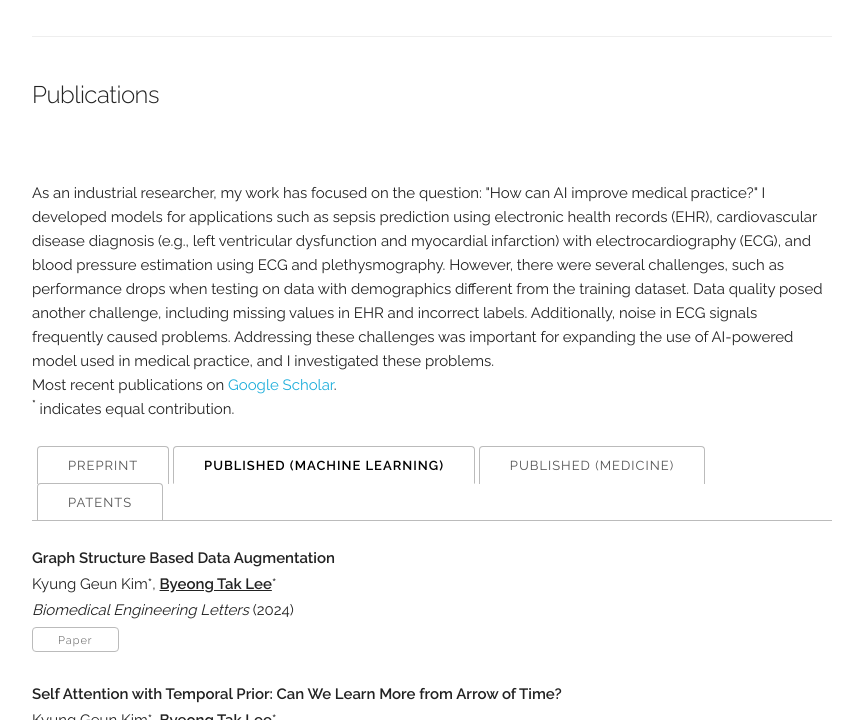
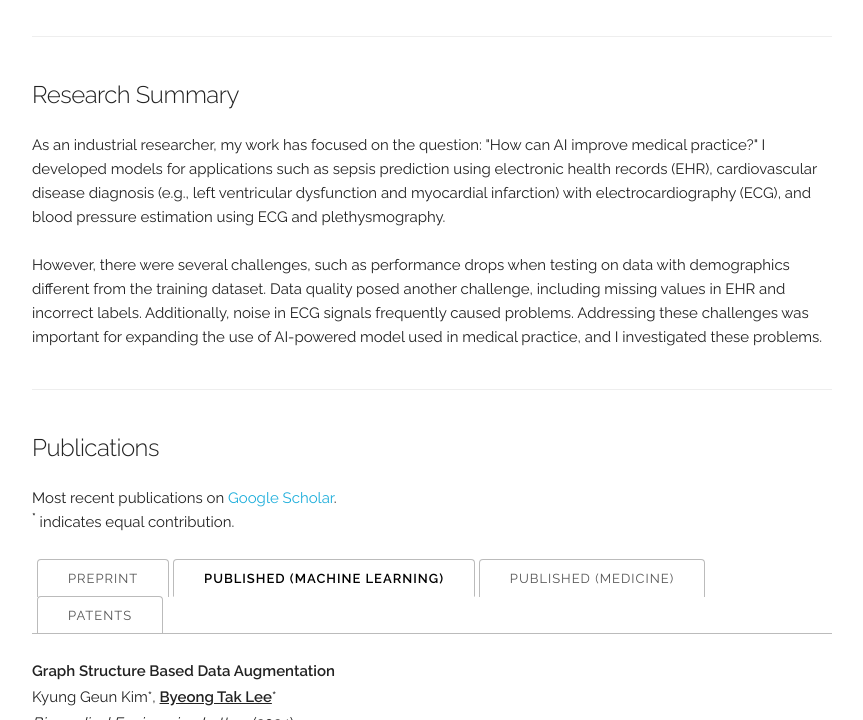
Before and after one commit to byeongtak/byeongtak.github.io, a Jekyll site: the page built from index.html, in a window 1280 px wide and 900 px high, scrolled down 1161 px, cut to the strip 180-900 px from the top of the window. Shown: the whole strip, without its empty margins (208-1071 px from the left). Built offline with Jekyll 4.4.1, drawn with Linux system fonts in a browser that asks for light colours.

Commit message:
Update index.html

```diff
--- a/index.html
+++ b/index.html
@@ -67,13 +67,18 @@ layout: default
 
 </div>
 
+<!-- ========== Research Summary ========== -->
+<div class="docs-section" id="about">
+  <h5>Research Summary</h5>
+  As an industrial researcher, my work has focused on the question: "How can AI improve medical practice?" I developed models for applications such as sepsis prediction using electronic health records (EHR), cardiovascular disease diagnosis (e.g., left ventricular dysfunction and myocardial infarction) with electrocardiography (ECG), and blood pressure estimation using ECG and plethysmography.
+  <br>
+  <br>
+  However, there were several challenges, such as performance drops when testing on data with demographics different from the training dataset. Data quality posed another challenge, including missing values in EHR and incorrect labels. Additionally, noise in ECG signals frequently caused problems. Addressing these challenges was important for expanding the use of AI-powered model used in medical practice, and I investigated these problems.
+</div>
+
 <!-- ========== PUBLICATIONS ========== -->
 <div class="docs-section" id="publications">
   <h5>Publications</h5>
-  <br>
-  <br>
-  As an industrial researcher, my work has focused on the question: "How can AI improve medical practice?" I developed models for applications such as sepsis prediction using electronic health records (EHR), cardiovascular disease diagnosis (e.g., left ventricular dysfunction and myocardial infarction) with electrocardiography (ECG), and blood pressure estimation using ECG and plethysmography.
-  However, there were several challenges, such as performance drops when testing on data with demographics different from the training dataset. Data quality posed another challenge, including missing values in EHR and incorrect labels. Additionally, noise in ECG signals frequently caused problems. Addressing these challenges was important for expanding the use of AI-powered model used in medical practice, and I investigated these problems.
   <p>Most recent publications on <a href="{{ site.data.main_info.google_scholar }}" style="text-decoration: none;" target="_blank">Google Scholar</a>.<br/>
   <sup><b>*</b></sup> indicates equal contribution.</p>
 
```
